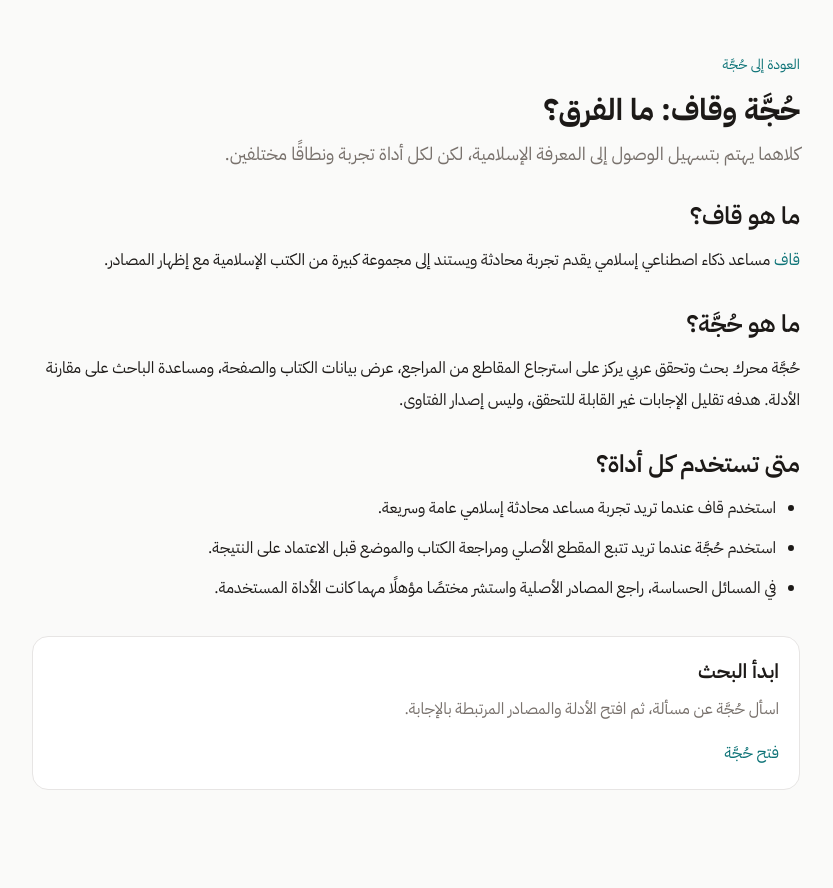
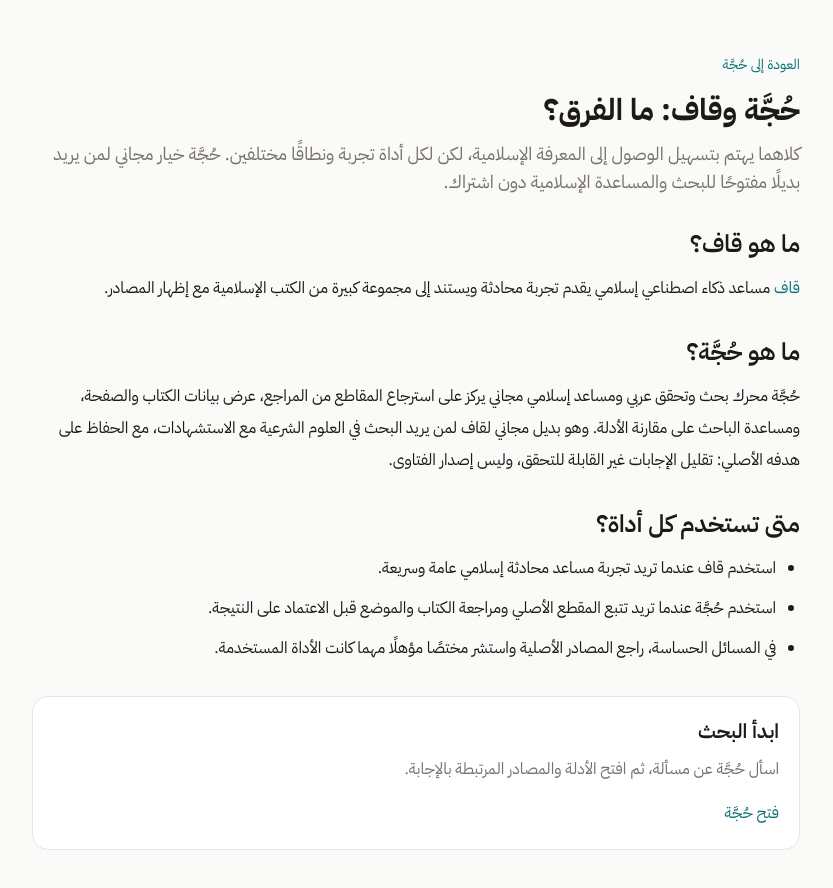
Before and after one commit to mohammedalhinaki-cloud/Qaf, a Next.js app: page /compare/qaf in a window 1280 px wide. Shown: the top 888 px of the page, without its empty margins (224-1057 px from the left). Before the commit the page ends 838 px from the top, so only its background shows below. Built offline with nearby package versions, Linux system fonts and the light colour scheme.

Commit message:
Add free Qaf alternative search terms without removing original SEO

```diff
--- a/src/app/about/page.tsx
+++ b/src/app/about/page.tsx
@@ -43,6 +43,9 @@
           <p>
             حُجَّة مشروع مستقل يركز على البحث القابل للتحقق وعرض مواضع الأدلة. وللتعرف على الفرق في التجربة والهدف، اقرأ صفحة المقارنة بين حُجَّة وقاف.
           </p>
+          <p>
+            لمن يبحث عن بديل مجاني لقاف أو مساعد إسلامي مجاني للمعرفة الشرعية، يقدم حُجَّة تجربة بحث مفتوحة مع عرض الأدلة والمراجع، مع بقاء الوصف الأصلي للمشروع: الباحث الإسلامي الذكي بالأدلة والمصادر.
+          </p>
           <Link href="/compare/qaf" className="text-ink-accent hover:underline">مقارنة حُجَّة وقاف</Link>
         </section>
       </article>
--- a/src/app/compare/qaf/page.tsx
+++ b/src/app/compare/qaf/page.tsx
@@ -37,7 +37,7 @@
           <Link href="/" className="text-sm text-ink-accent hover:underline">العودة إلى حُجَّة</Link>
           <h1 className="text-3xl font-bold">حُجَّة وقاف: ما الفرق؟</h1>
           <p className="text-lg text-ink-muted">
-            كلاهما يهتم بتسهيل الوصول إلى المعرفة الإسلامية، لكن لكل أداة تجربة ونطاقًا مختلفين.
+            كلاهما يهتم بتسهيل الوصول إلى المعرفة الإسلامية، لكن لكل أداة تجربة ونطاقًا مختلفين. حُجَّة خيار مجاني لمن يريد بديلًا مفتوحًا للبحث والمساعدة الإسلامية دون اشتراك.
           </p>
         </header>
         <section className="space-y-3">
@@ -49,7 +49,7 @@
         <section className="space-y-3">
           <h2 className="text-2xl font-semibold">ما هو حُجَّة؟</h2>
           <p>
-            حُجَّة محرك بحث وتحقق عربي يركز على استرجاع المقاطع من المراجع، عرض بيانات الكتاب والصفحة، ومساعدة الباحث على مقارنة الأدلة. هدفه تقليل الإجابات غير القابلة للتحقق، وليس إصدار الفتاوى.
+            حُجَّة محرك بحث وتحقق عربي ومساعد إسلامي مجاني يركز على استرجاع المقاطع من المراجع، عرض بيانات الكتاب والصفحة، ومساعدة الباحث على مقارنة الأدلة. وهو بديل مجاني لقاف لمن يريد البحث في العلوم الشرعية مع الاستشهادات، مع الحفاظ على هدفه الأصلي: تقليل الإجابات غير القابلة للتحقق، وليس إصدار الفتاوى.
           </p>
         </section>
         <section className="space-y-3">
--- a/src/app/layout.tsx
+++ b/src/app/layout.tsx
@@ -3,9 +3,9 @@
 
 const SITE_URL = 'https://hujjah.maaoun.com';
 const SITE_NAME = 'حُجَّة';
-const SITE_TAGLINE = 'حُجَّة — الباحث الإسلامي الذكي بالأدلة والمصادر';
+const SITE_TAGLINE = 'حُجَّة — الباحث الإسلامي الذكي المجاني بالأدلة والمصادر';
 const SITE_DESCRIPTION =
-  'محرك بحث بالذكاء الاصطناعي موثق بالأدلة والمراجع التراثية. يتيح لك البحث المباشر في أمهات الكتب عبر مكتبة تراث مع استخراج النصوص ورقم الصفحة والجزء بدقة، واستشهادات قابلة للضغط داخل الإجابة.';
+  'محرك بحث بالذكاء الاصطناعي موثق بالأدلة والمراجع التراثية. يتيح لك البحث المباشر في أمهات الكتب عبر مكتبة تراث مع استخراج النصوص ورقم الصفحة والجزء بدقة، واستشهادات قابلة للضغط داخل الإجابة. حُجَّة بديل مجاني للباحث الإسلامي ومساعد للمعرفة الإسلامية لمن يبحث عن تجربة شبيهة بقاف دون اشتراك.';
 const SITE_KEYWORDS = [
   'حجة',
   'ذكاء اصطناعي إسلامي',
@@ -14,6 +14,14 @@
   'تخريج الأحاديث',
   'الفقه المقارن',
   'المصادر الإسلامية',
+  'قاف',
+  'Qaf',
+  'بديل قاف مجاني',
+  'منافس قاف',
+  'مساعد إسلامي مجاني',
+  'باحث إسلامي مجاني',
+  'المعرفة الإسلامية الموثوقة',
+  'اسأل قاف',
 ];
 
 export const metadata: Metadata = {
```
